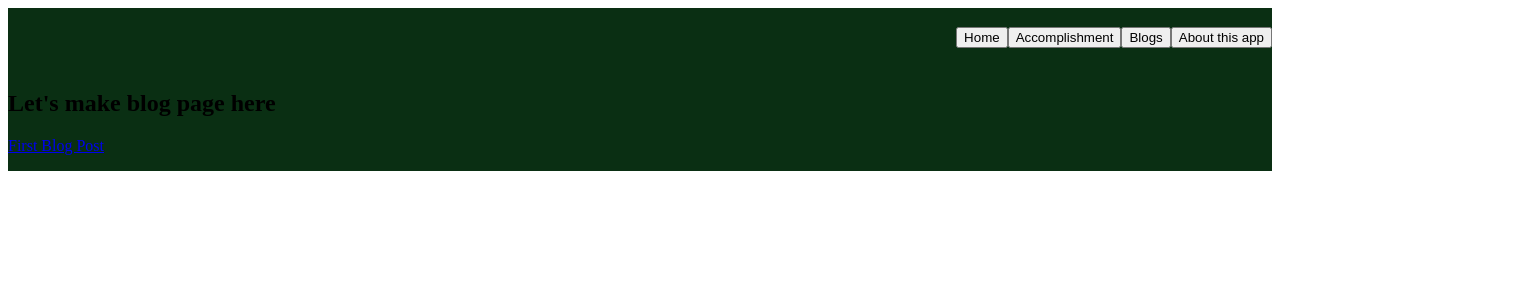
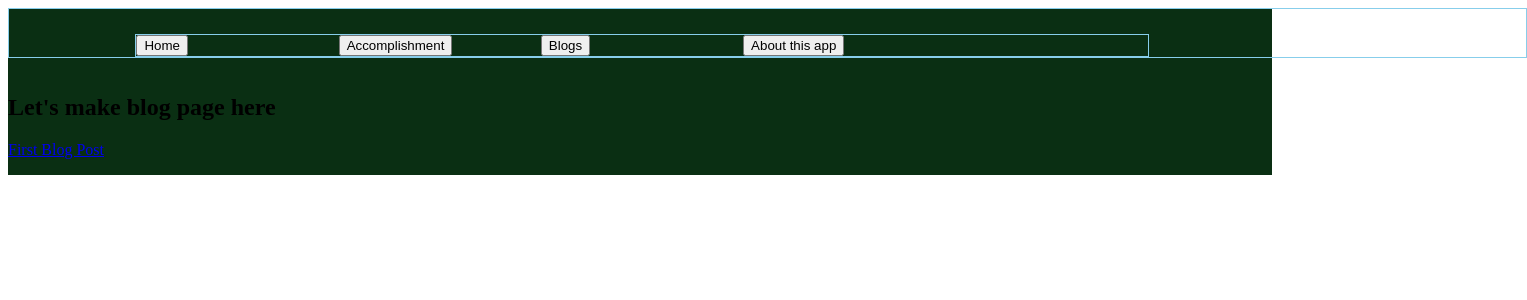
Before and after one commit to ichi-theinterface/portfolio-app, a React (Create React App) app: page /Blogs in a window 1280 px wide. Shown: the top 300 px of the page, 1527 px wide, since content can reach past the window. Built offline with nearby package versions, Linux system fonts and the light colour scheme.

Commit message:
adjusting the header layout 05-30

```diff
--- a/src/App.css
+++ b/src/App.css
@@ -55,13 +55,27 @@ menu, ol, ul, li {
 }
 
 .header {
-  padding-top: 1.5%;
-  padding-bottom: 0.5%;
-  padding-right: 4%;
-  text-align: right;
+  border:1px solid skyblue;
+  padding-right: 20%;
   height: 10%;
-  width: 100%;
+  width: 100%;;
   margin: auto;
+}
+
+.HeaderButtonFrame {
+  border:1px solid skyblue;
+  text-align: left;
+  width: 80%;
+  height: 40%;
+  margin-right: 10%;
+  margin-left: 10%;
+  margin-top: 2%;
+}
+
+.HeaderButton {
+  width: 20%;
+  height: 40%;
+  display: inline-block;
 }
 
 .sidebar {
@@ -78,18 +92,6 @@ menu, ol, ul, li {
   right: 10%;
   width: 80%;
   height: 100%;
-}
-
-.background {
-  background-color: #0a2f13;
-}
-
-.center {
-  margin: 0 auto;
-  width: 70%;
-  text-align: left;
-  background-color: #0a2f13;
-  padding: 25px 0;
 }
 
 .greeting {
@@ -111,7 +113,7 @@ menu, ol, ul, li {
   padding-left: 1%;
   padding-right: 1%;
   margin: auto auto;
-  width: 50%;
+  width: 60%;
   height: auto;
   background: #000000;
   text-align: center;
@@ -177,6 +179,18 @@ menu, ol, ul, li {
   height: 50%;
 }
 
+.background {
+  background-color: #0a2f13;
+}
+
+.center {
+  margin: 0 auto;
+  width: 70%;
+  text-align: left;
+  background-color: #0a2f13;
+  padding: 25px 0;
+}
+
 .sample {
   border:1px solid skyblue;
   background: #0a192f;
--- a/src/component/Header.js
+++ b/src/component/Header.js
@@ -4,27 +4,37 @@ import { Link } from "react-router-dom";
 
 const Header = () => (
     <div className="header">
+      <div className='HeaderButtonFrame'>
+        <div className='HeaderButton'>
           <Link to="/">
             <button type="button">
                  Home
             </button>
           </Link>
+         </div>
+        <div className='HeaderButton'>
           <Link to="/Accomplishment">
            <button type="button">
                 Accomplishment
            </button>
           </Link>
+         </div>
+        <div className='HeaderButton'>
           <Link to="/Blogs">
             <button type="button">
                 Blogs
              </button>
            </Link>
+         </div>
+        <div className='HeaderButton'>
           <Link to="/AboutthisApp">
             <button type="button">
                  About this app
             </button>
           </Link>
          </div>
+       </div>
+    </div>
   );
 
   export default Header;
```
Lines whose indentation alone changed are shown as unchanged.
